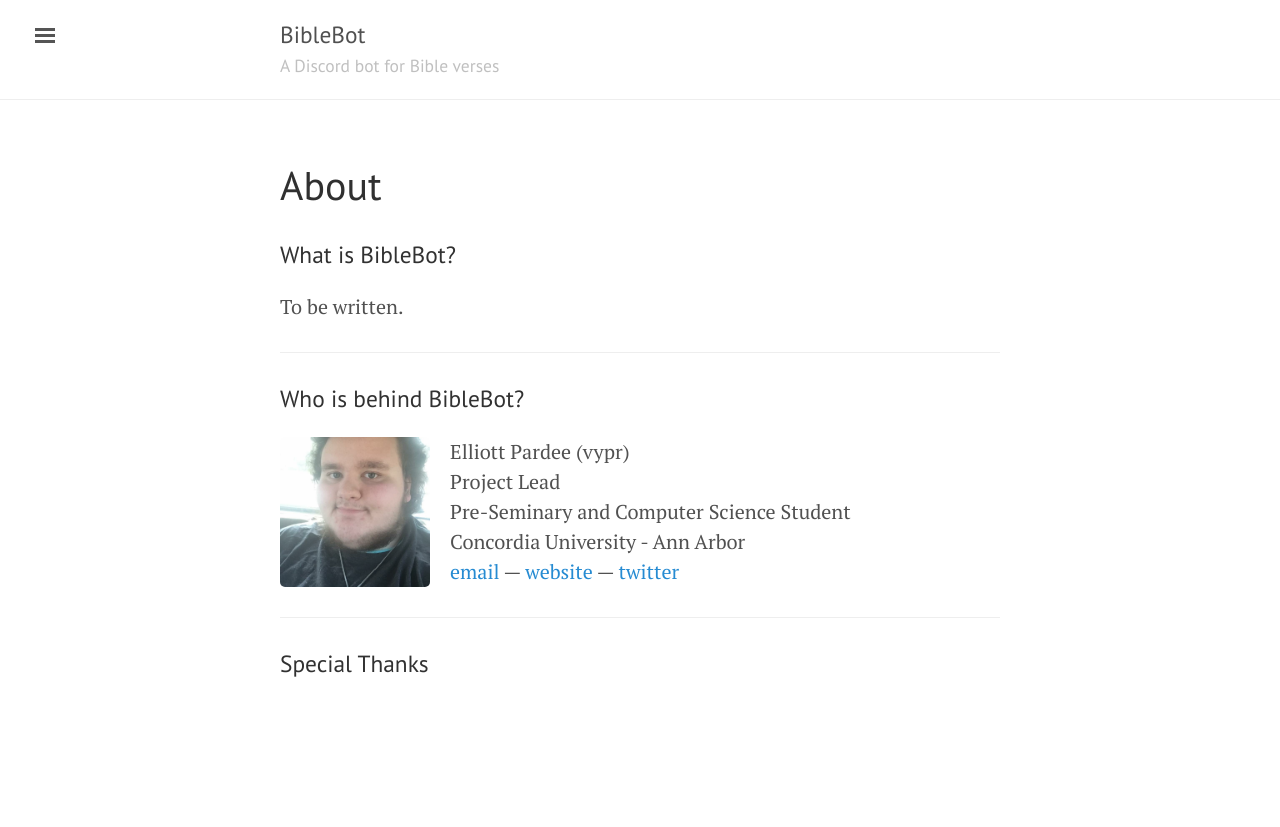
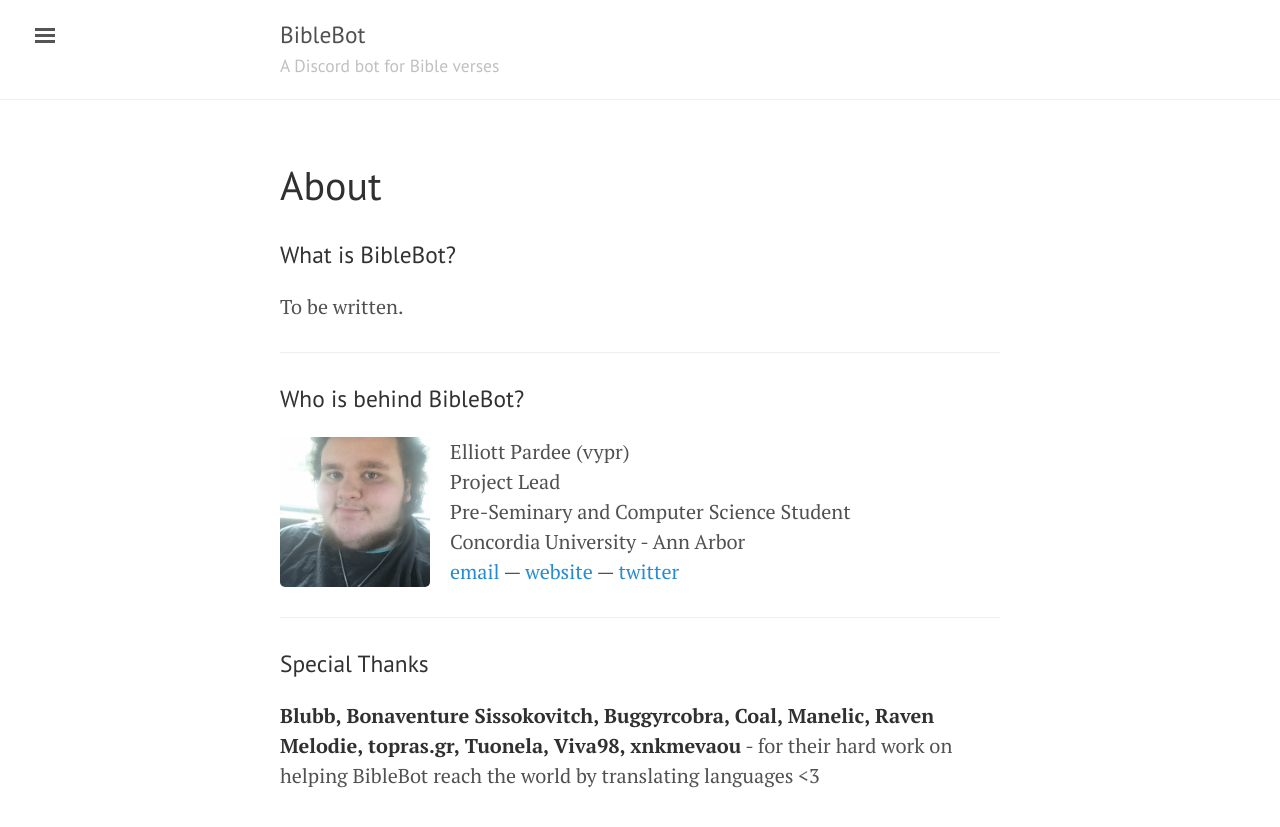
Before and after one commit to JESUSANSWERS777/BibleBot-1, a Jekyll site: the page built from about.md, in a window 1280 px wide. Shown: the top 827 px of the page. Built offline with Jekyll 4.4.1, drawn with Linux system fonts in a browser that asks for light colours.

Commit message:
add thanks to language translators

```diff
--- a/about.md
+++ b/about.md
@@ -21,3 +21,4 @@
 ---
 
 ### Special Thanks
+**Blubb, Bonaventure Sissokovitch, Buggyrcobra, Coal, Manelic, Raven Melodie, topras.gr, Tuonela, Viva98, xnkmevaou** - for their hard work on helping BibleBot reach the world by translating languages <3
```
